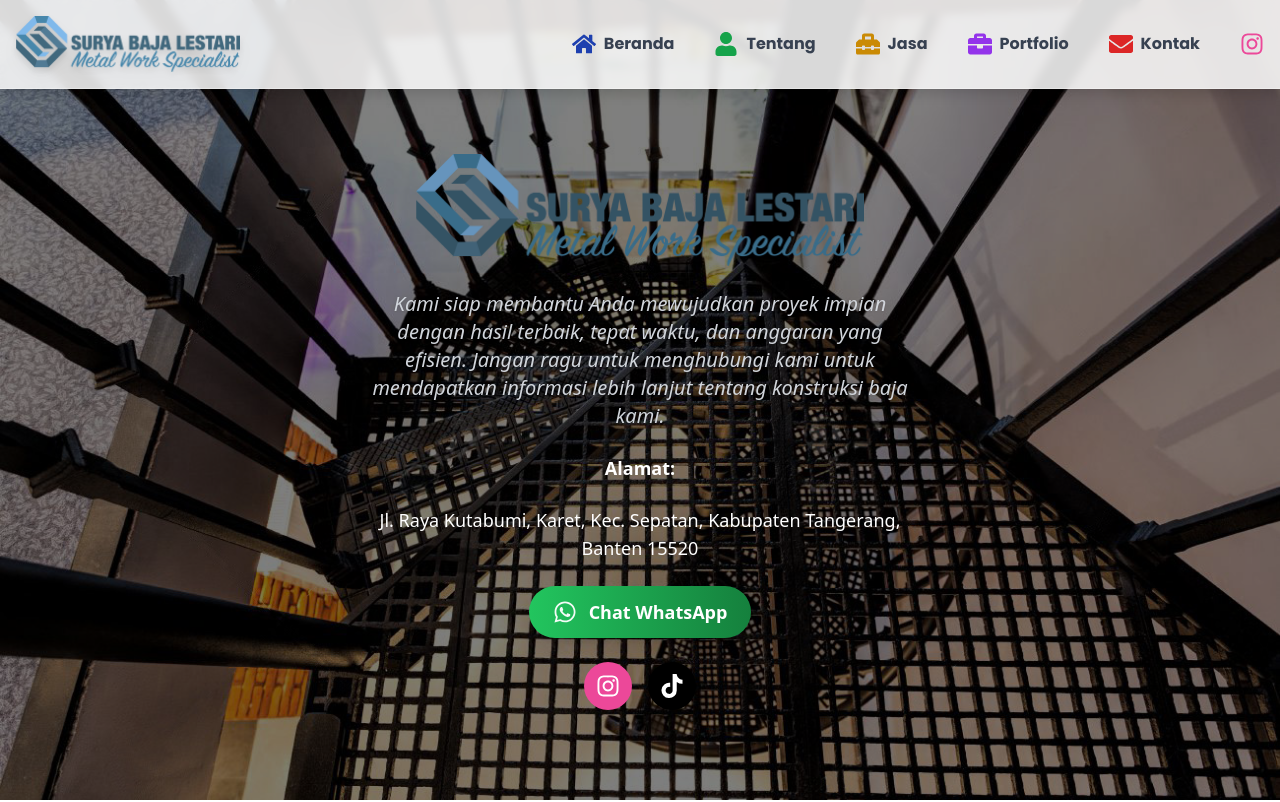
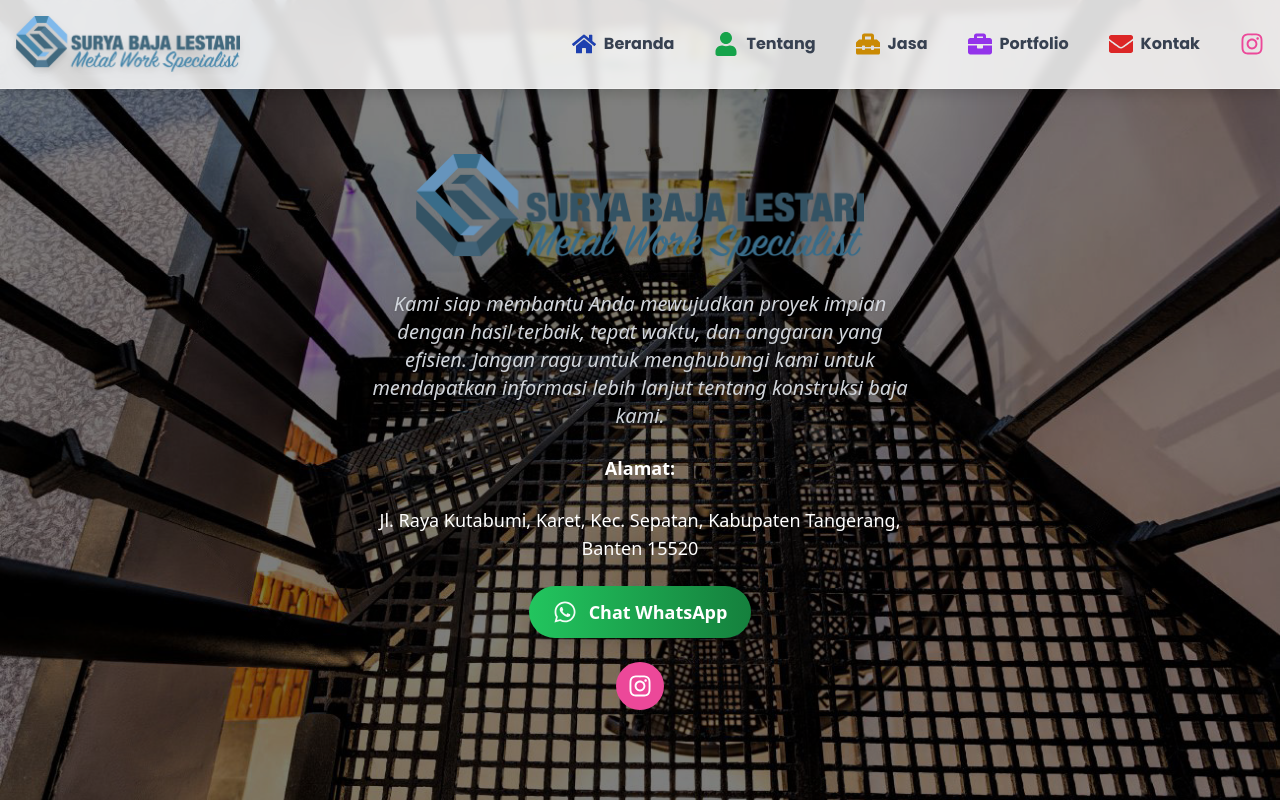
Before and after one commit to adenarevan/suryabajalestari, a React (Vite) app: page / in a window 1280 px wide. Shown: the top 802 px of the page. Built offline with nearby package versions, Linux system fonts and the light colour scheme.

Commit message:
Hapus Icon

```diff
--- a/src/App.jsx
+++ b/src/App.jsx
@@ -15,7 +15,7 @@
   FaInstagram,
 
   FaWhatsapp,
-  FaTiktok,
+
   FaPhone,
 } from "react-icons/fa";
 
@@ -274,9 +274,7 @@
             <FaInstagram className="text-white text-2xl" />
           </a>
 
-          <a href="#" className="bg-black hover:bg-gray-900 p-3 rounded-full">
-            <FaTiktok className="text-white text-2xl" />
-          </a>
+
         </div>
 
       </motion.div>
@@ -516,9 +514,7 @@
             <FaInstagram className="text-white text-2xl" />
           </a>
 
-          <a href="#" className="p-3 bg-black hover:bg-gray-900 rounded-full">
-            <FaTiktok className="text-white text-2xl" />
-          </a>
+
         </div>
 
       </div>
```
